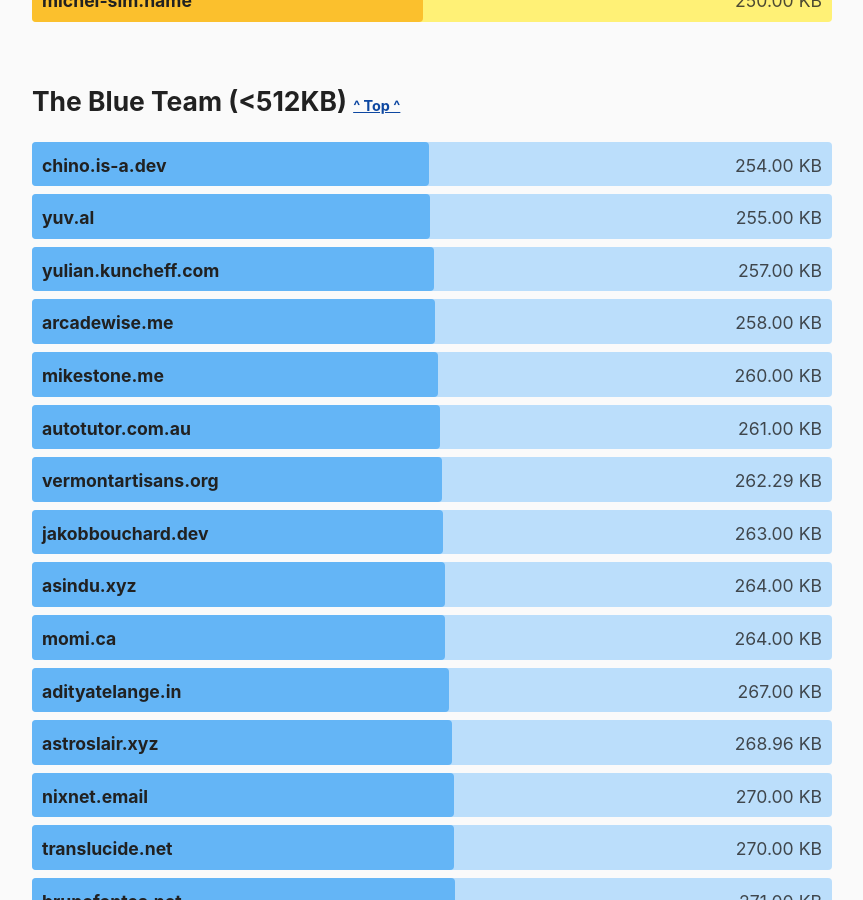
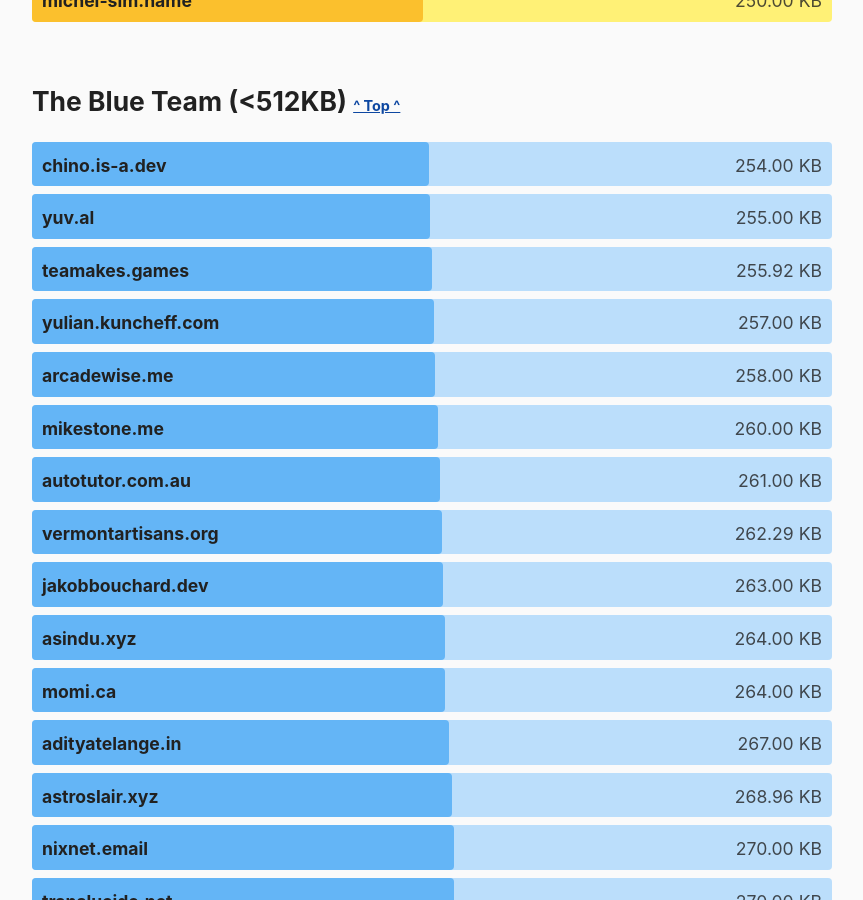
Before and after one commit to kevquirk/512kb.club, a Jekyll site: the page built from index.md, in a window 1280 px wide and 900 px high, scrolled down 35943 px. Shown: the whole window, without its empty margins (208-1071 px from the left). Built offline with Jekyll 4.4.1, drawn with Linux system fonts in a browser that asks for light colours.

Commit message:
Update sites.yml
after slight optimization (font, images, etc.) - closed PR and made new one

```diff
--- a/_data/sites.yml
+++ b/_data/sites.yml
@@ -3433,6 +3433,11 @@
   size: 155
   last_checked: 2022-04-26
 
+- domain: teamakes.games
+  url: https://teamakes.games/
+  size: 255.92
+  last_checked: 2024-06-26
+
 - domain: techsolvency.com
   url: https://www.techsolvency.com/
   size: 40.22
```
